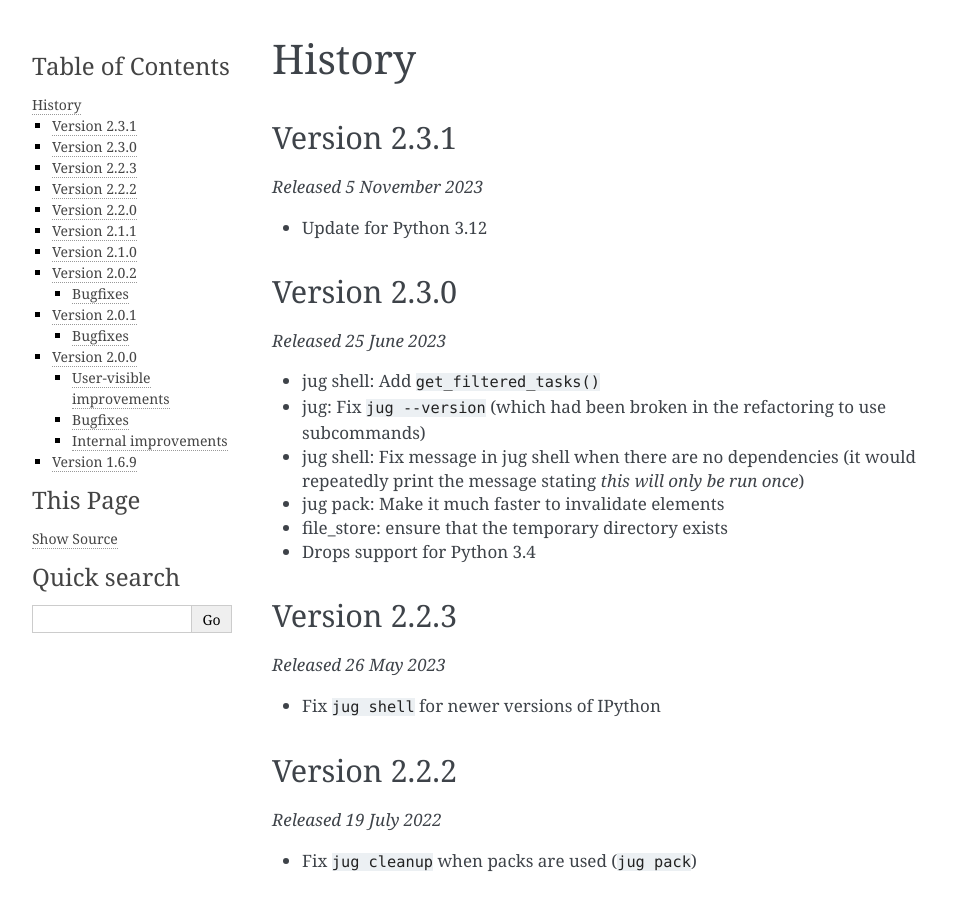
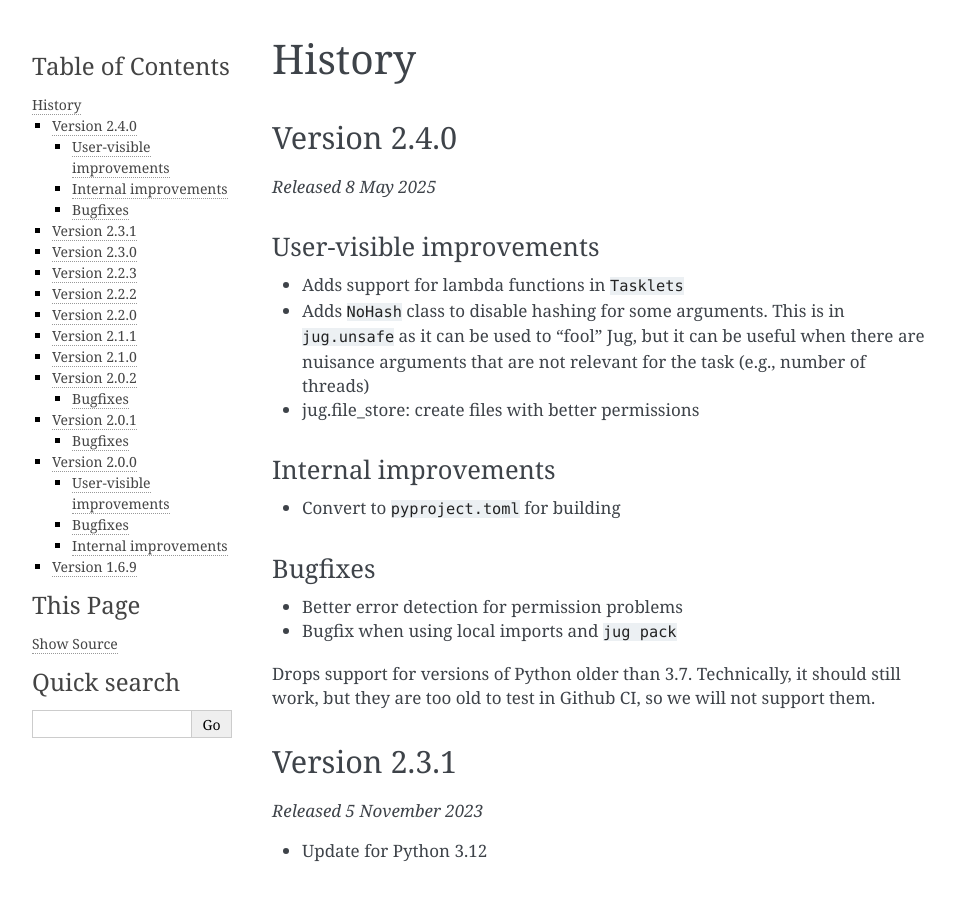
Before and after one commit to luispedro/jug, a Sphinx documentation site: the page built from docs/source/history.rst, in a window 1280 px wide and 900 px high. Shown: the whole window, without its empty margins (148-1103 px from the left). Built offline with Sphinx 7.4.7, drawn with Linux system fonts in a browser that asks for light colours; formulas are drawn with MathJax 3; the version number could not be read and is left out.

Commit message:
RLS Version 2.4.0
* Tasklet: Support for lambda functions in Tasklets
* pack: bugfix when using local imports
* jug: better error detection for permission problems
* jug.unsafe: Add NoHash
* internal: convert to pyproject.toml for building
* jug.file_store: create files with better permissions

```diff
--- a/docs/source/history.rst
+++ b/docs/source/history.rst
@@ -1,6 +1,37 @@
 =======
 History
 =======
+
+Version 2.4.0
+-------------
+
+*Released 8 May 2025*
+
+User-visible improvements
+~~~~~~~~~~~~~~~~~~~~~~~~~
+
+* Adds support for lambda functions in ``Tasklets``
+* Adds ``NoHash`` class to disable hashing for some arguments. This is in
+  ``jug.unsafe`` as it can be used to "fool" Jug, but it can be useful when
+  there are nuisance arguments that are not relevant for the task (e.g., number
+  of threads)
+* jug.file_store: create files with better permissions
+
+Internal improvements
+~~~~~~~~~~~~~~~~~~~~~
+* Convert to ``pyproject.toml`` for building
+
+Bugfixes
+~~~~~~~~
+
+* Better error detection for permission problems
+* Bugfix when using local imports and ``jug pack``
+
+
+Drops support for versions of Python older than 3.7. Technically, it should
+still work, but they are too old to test in Github CI, so we will not support
+them.
+
 
 Version 2.3.1
 -------------
```
Also changed, not shown: docs/source/exit.md (+0 -3 lines), 1 other file.
